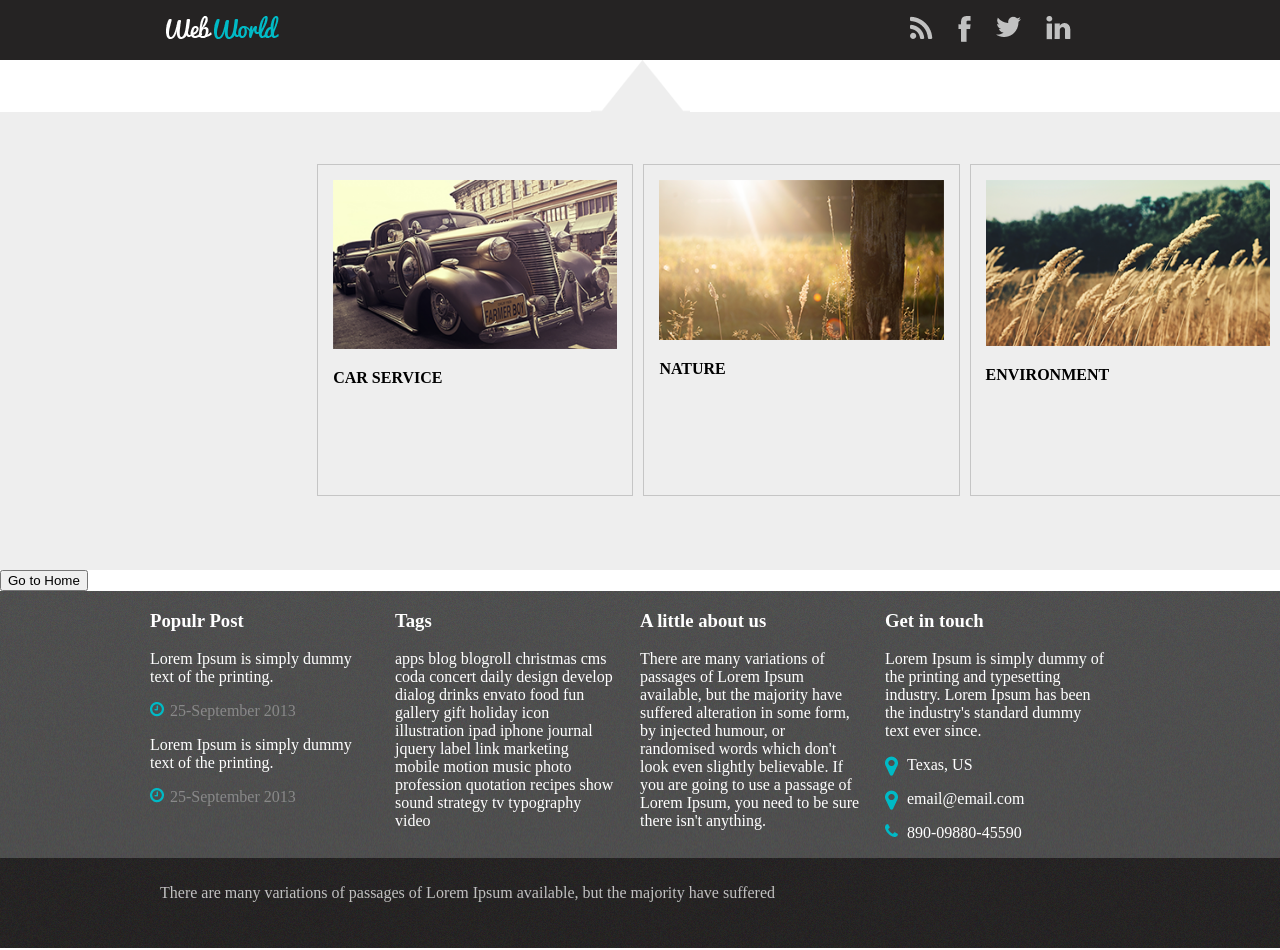
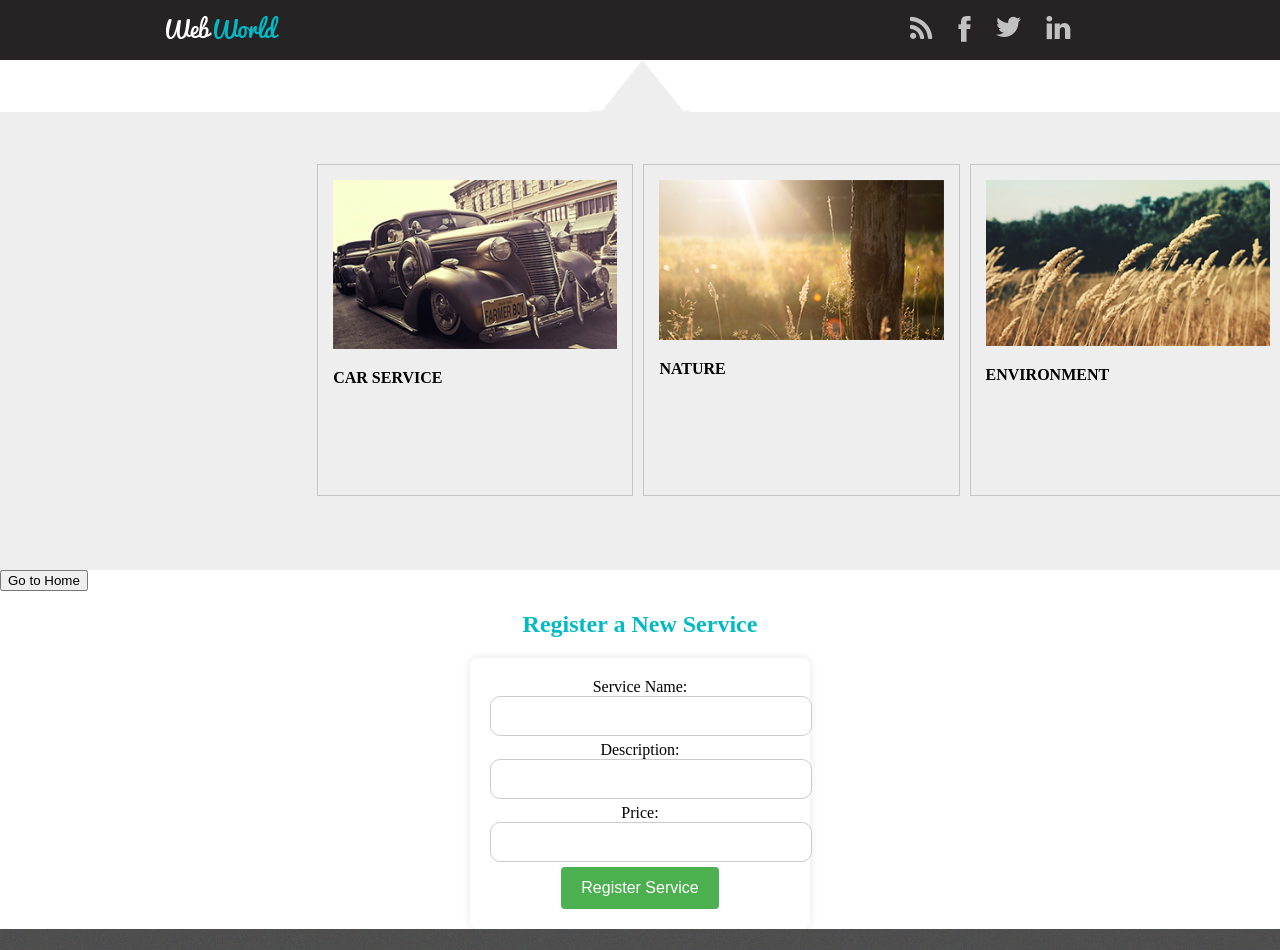
Before and after one commit to dsm-cefet-rj/trabalho-integrado-2023-2-psw-grupo-10, a React (Create React App) app: page /Service in a window 1280 px wide. Shown: the top 950 px of the page. Built offline with nearby package versions, Linux system fonts and the light colour scheme.

Commit message:
Update on services and search button

```diff
--- a/package.json
+++ b/package.json
@@ -6,6 +6,7 @@
     "@testing-library/jest-dom": "^5.17.0",
     "@testing-library/react": "^13.4.0",
     "@testing-library/user-event": "^13.5.0",
+    "axios": "^1.6.1",
     "dom": "^0.0.3",
     "react": "^18.2.0",
     "react-dom": "^18.2.0",
--- a/src/App.css
+++ b/src/App.css
@@ -67,12 +67,71 @@ body {
     width: 70%;
     float: left;
     }
+
+
+/* Style for the search container */
+.busca {
+    display: flex;
+    align-items: center;
+    justify-content: space-between;
+    max-width: 600px;
+    margin: 0 auto;
+  }
+
+  /* Style for the search input */
+  .busca input {
+    width: 70%;
+    padding: 10px;
+    border: 1px solid #ccc;
+    border-radius: 4px;
+  }
+
+  /* Style for the search button */
+  .busca button {
+    background-color: #007bff;
+    color: white;
+    border: none;
+    border-radius: 4px;
+    padding: 10px 15px;
+    font-size: 16px;
+    cursor: pointer;
+    transition: background-color 0.3s ease;
+  }
+
+  /* Hover effect for the button */
+  .busca button:hover {
+    background-color: #0056b3;
+  }
+
+  /* Responsive styling using media queries */
+  @media (max-width: 768px) {
+    /* Adjust search input width for smaller screens */
+    .busca input {
+      width: 60%;
+    }
+  }
+
+  @media (max-width: 576px) {
+    /* Further adjustments for even smaller screens if needed */
     .busca {
+      flex-direction: column;
+      align-items: stretch;
+    }
+
+    .busca input {
+      width: 100%;
+      margin-bottom: 10px;
+    }
+  }
+
+
+
+   /* .busca {
         text-align: center;
         width: 30%;
         float: right;
     }
-    .busca input {
+   /* .busca input {
         background-image: url(./img/icone-search.png);
         background-repeat: no-repeat;
         height: 6px;
@@ -81,7 +140,7 @@ body {
         margin-top: 10px;
         background-position: 96%;
         border: 1px solid #d6d6d6;
-    }
+    }*/
     .col-100 {
         width: 100%;
         float: left;
@@ -488,3 +547,55 @@ body {
   }
 
   /* Add more custom styles as needed */
+
+
+/* Add styling for the headings */
+h2 {
+    text-align: center;
+    font-size: 24px;
+    margin-top: 20px;
+    color: #00bac6; /* Adjust the color as needed */
+  }
+
+  /* Style the registration form container and center it */
+  .service-registration-container {
+    text-align: center;
+    display: flex;
+    flex-direction: column;
+    align-items: center; /* Center horizontally */
+    justify-content: center; /* Center vertically */
+  }
+
+  /* Style for the registration form container */
+  .service-registration-form {
+    max-width: 300px;
+    padding: 20px;
+    border: 0px solid #ccc;
+    border-radius: 8px;
+    box-shadow: 0 0 10px rgba(5, 5, 5, 0.1);
+  }
+
+  /* Style for form input and button */
+  .service-registration-form input[type="text"] {
+    width: 100%;
+    padding: 10px;
+    margin-bottom: 5px;
+    font-size: 16px;
+    border: 1px solid #ccc;
+    border-radius: 10px;
+  }
+
+  .service-registration-form button {
+    background-color: #4caf50;
+    color: white;
+    border: none;
+    border-radius: 4px;
+    padding: 12px 20px;
+    font-size: 16px;
+    cursor: pointer;
+    transition: background-color 0.3s ease;
+  }
+
+  .service-registration-form button:hover {
+    background-color: #45a049;
+  }
--- a/src/App.js
+++ b/src/App.js
@@ -15,7 +15,7 @@ function App() {
       <BrowserRouter>
         <Header />
         <Routes>
-          <Route path="/Home" element={<Home />} />
+          <Route path="/" element={<Home />} />
           <Route path="/About-Us" element={<AboutUs />} />
           <Route path="/Contact-Us" element={<ContactUs />} />
           <Route path="/Service" element={<Service />} />
--- a/src/components/Header.js
+++ b/src/components/Header.js
@@ -36,6 +36,7 @@ class Header extends React.Component {
                                         <img src={linkedinImage} alt="LinkedIn Icon" />
                                     </a>
                                 </li>
+
                             </ul>
                         </div>
                     </div>
--- a/src/pages/About Us.js
+++ b/src/pages/About Us.js
@@ -6,7 +6,7 @@ function AboutUs() {
   const navigate = useNavigate();
 
   const goToHomePage = () => {
-    navigate("/Home");
+    navigate("/");
   };
 
   return (
--- a/src/pages/Contact Us.js
+++ b/src/pages/Contact Us.js
@@ -27,7 +27,7 @@ function ContactUs() {
 
     // Automatically navigate back to the Home page after 2 seconds
     setTimeout(() => {
-      navigate('/Home');
+      navigate('/');
     }, 2000);
   };
 
--- a/src/pages/Home.js
+++ b/src/pages/Home.js
@@ -1,5 +1,6 @@
 import React from "react";
 import { NavLink } from 'react-router-dom';
+
 
 import bannerImage from "../img/banner.png";
 //import bannerImage2 from "../img/banner.png";
@@ -18,6 +19,14 @@ import logo4 from "../img/logo4.png";
 
 class Home extends React.Component {
 
+  state = {
+    searchQuery: '',
+  };
+
+  // Arrow function automatically binds 'this'
+  handleSearch = () => {
+    console.log(this.state.searchQuery);
+  };
 
 
 
@@ -30,7 +39,7 @@ class Home extends React.Component {
             <div className="menu">
               <ul>
                 <li>
-                <NavLink to="/home" activeClassName="active">
+                <NavLink to="/" activeClassName="active">
                 Home
               </NavLink>
                 </li>
@@ -67,7 +76,9 @@ class Home extends React.Component {
                 placeholder="Search Something"
                 type="text" />
 
-             {/* <button onClick={this.handleSearch}>Search</button>*/}
+              {/*<button onClick={this.handleSearch}>Search</button>*/}
+              <button className="search-button" onClick={this.handleSearch}>Search</button>
+
             </div>
           </div>
         </main>
--- a/src/pages/Service.js
+++ b/src/pages/Service.js
@@ -38,6 +38,16 @@ function Service() {
     },
   ];
 
+  // New state to store the service registration data
+  const [newService, setNewService] = useState({
+    title: '',
+    description: '',
+    price: '',
+  });
+
+
+
+
   // Function to handle image click and display details
   const handleImageClick = (image) => {
     setSelectedImage(image);
@@ -45,7 +55,28 @@ function Service() {
 
   // Function to navigate to the Home page when the button is clicked
   const handleButtonClick = () => {
-    navigate('/Home');
+    navigate('/');
+  };
+
+  // Function to handle changes in the form fields
+  const handleFormChange = (e) => {
+    const { name, value } = e.target;
+    setNewService({
+      ...newService,
+      [name]: value,
+    });
+  };
+
+  // Function to add the new service to the list (you can customize this logic)
+  const addNewService = () => {
+    // You can perform actions like adding the new service to a database or a list here
+    console.log('New Service:', newService);
+    // Reset the form fields
+    setNewService({
+      name: '',
+      description: '',
+      price: '',
+    });
   };
 
   return (
@@ -72,9 +103,57 @@ function Service() {
           <p>Price: {selectedImage.price}</p> {/* Display price */}
         </div>
       )}
+
       <div>
         <button onClick={handleButtonClick}>Go to Home</button>
       </div>
+
+       {/* Registration form for new services */}
+       <div class="service-registration-container">
+
+        <h2>Register a New Service</h2>
+        <form class="service-registration-form">
+          <div>
+            <label htmlFor="name">Service Name:</label>
+            <input
+              type="text"
+              id="name"
+              name="name"
+              value={newService.name}
+              onChange={handleFormChange}
+            />
+          </div>
+
+          <div>
+            <label htmlFor="description">Description:</label>
+            <input
+              type="text"
+              id="description"
+              name="description"
+              value={newService.description}
+              onChange={handleFormChange}
+            />
+          </div>
+
+          <div>
+            <label htmlFor="price">Price:</label>
+            <input
+              type="text"
+              id="price"
+              name="price"
+              value={newService.price}
+              onChange={handleFormChange}
+            />
+          </div>
+
+          <button type="button" onClick={addNewService}>
+            Register Service
+          </button>
+        </form>
+
+
+
+     </div>
     </div>
   );
 }
```
Also changed, not shown: 1 other file (tests, documents, lock files or other folders).
